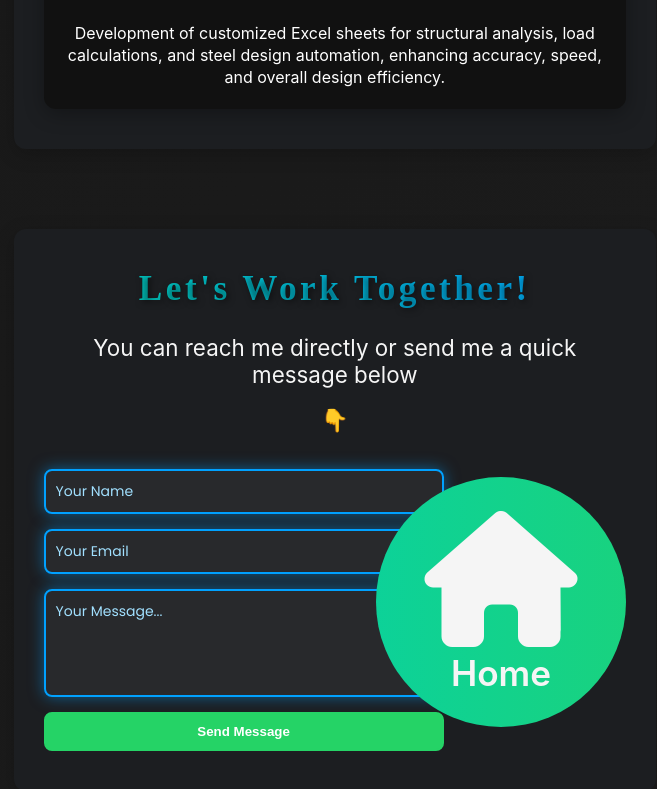
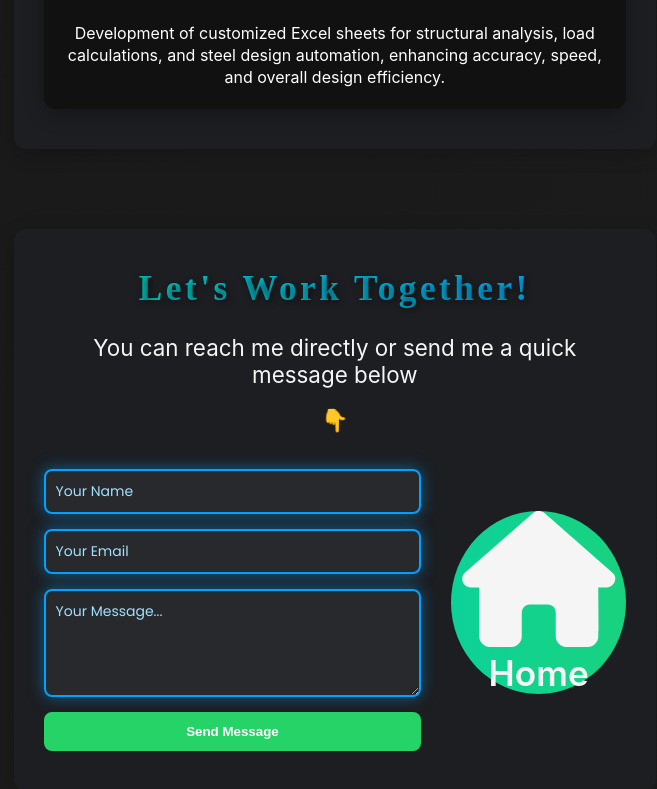
Before and after one commit to mohamedMostafa20-max/mohamedMostafa20-max.github.io, a plain HTML site: page index.html in a window 1280 px wide. Shown: the part 3400-4189 px from the top of the page, without its empty margins (574-1231 px from the left). Drawn offline with Linux system fonts and the light colour scheme.

Commit message:
Add new contact home icon and layout

```diff
--- a/style.css
+++ b/style.css
@@ -598,10 +598,9 @@ html {
 }
 
 .home-icon {
-  width: 250px;
-  height: 250px;
-  margin-left: -100%;
-  border-radius: 50%;
+  width: 30%;
+  height: 40%;
+  border-radius: 100%;
   display: flex;
   justify-content: center;
   align-items: center;
```
